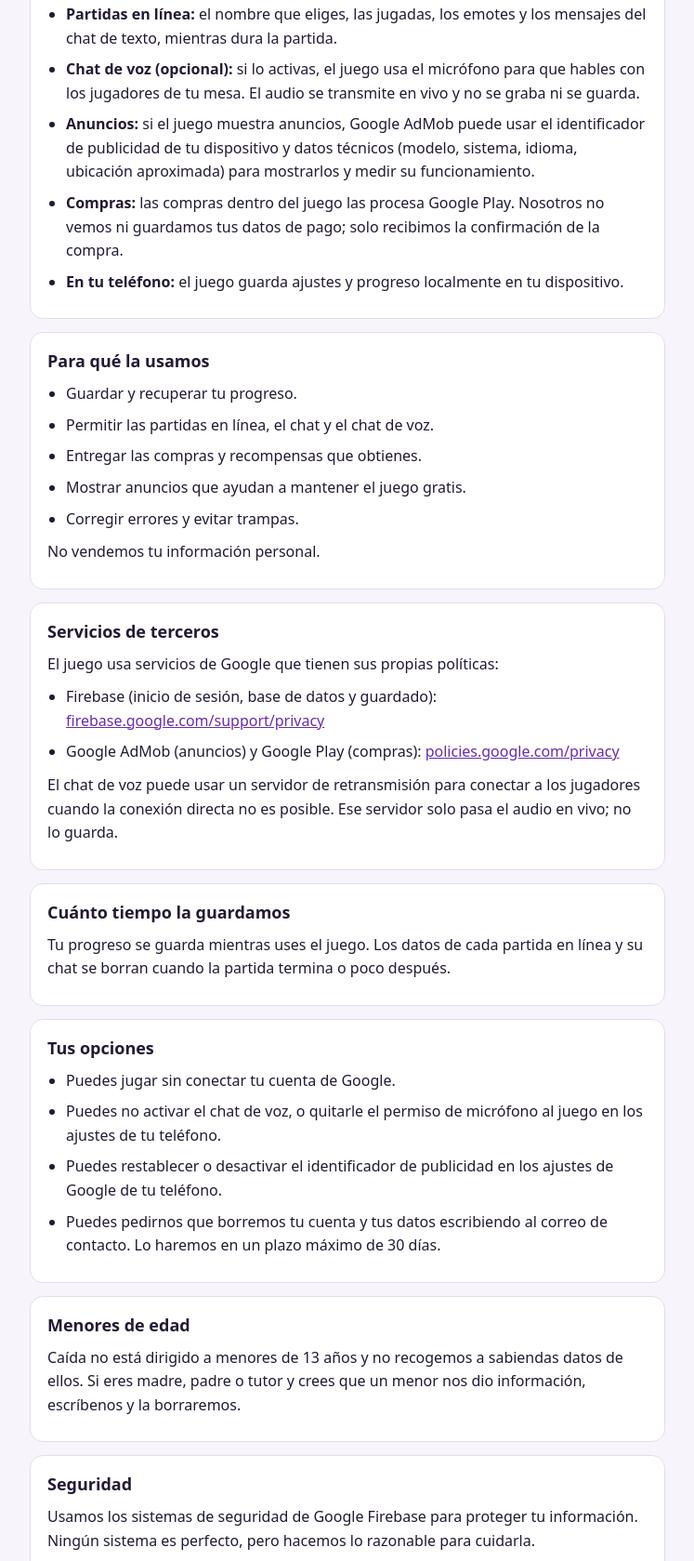
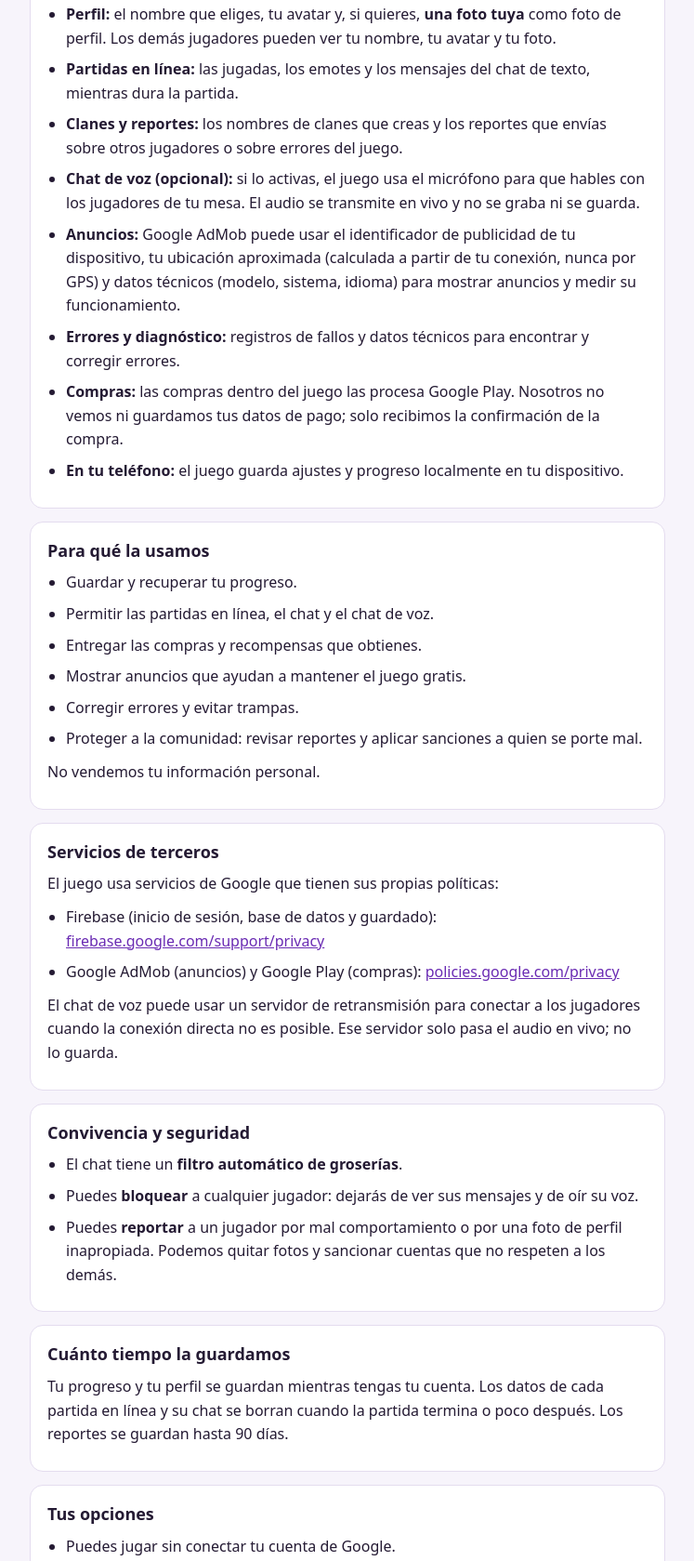
Before and after one commit to AlfniuT/Caida, a plain HTML site: page privacidad.html in a window 1280 px wide. Shown: the part 514-2193 px from the top of the page at 93% size, without its empty margins (266-1013 px from the left). Drawn offline with Linux system fonts and the light colour scheme.

Commit message:
Add files via upload

```diff
--- a/privacidad.html
+++ b/privacidad.html
@@ -23,7 +23,7 @@ a{color:var(--ac)}
 <body>
 <main>
 <h1>Política de privacidad de Caída</h1>
-<p class="fecha">Última actualización: 22 de octubre de 2026</p>
+<p class="fecha">Última actualización: 26 de octubre de 2026</p>
 
 <section>
 <h2>Quiénes somos</h2>
@@ -36,9 +36,12 @@ a{color:var(--ac)}
 <ul>
 <li><b>Cuenta de Google (opcional):</b> si conectas tu cuenta para guardar tu progreso, recibimos tu correo electrónico y un identificador de usuario. Si no la conectas, el juego usa un identificador anónimo.</li>
 <li><b>Progreso del juego:</b> oro, gemas, objetos, estadísticas y ajustes, para que no los pierdas al cambiar de teléfono.</li>
-<li><b>Partidas en línea:</b> el nombre que eliges, las jugadas, los emotes y los mensajes del chat de texto, mientras dura la partida.</li>
+<li><b>Perfil:</b> el nombre que eliges, tu avatar y, si quieres, <b>una foto tuya</b> como foto de perfil. Los demás jugadores pueden ver tu nombre, tu avatar y tu foto.</li>
+<li><b>Partidas en línea:</b> las jugadas, los emotes y los mensajes del chat de texto, mientras dura la partida.</li>
+<li><b>Clanes y reportes:</b> los nombres de clanes que creas y los reportes que envías sobre otros jugadores o sobre errores del juego.</li>
 <li><b>Chat de voz (opcional):</b> si lo activas, el juego usa el micrófono para que hables con los jugadores de tu mesa. El audio se transmite en vivo y no se graba ni se guarda.</li>
-<li><b>Anuncios:</b> si el juego muestra anuncios, Google AdMob puede usar el identificador de publicidad de tu dispositivo y datos técnicos (modelo, sistema, idioma, ubicación aproximada) para mostrarlos y medir su funcionamiento.</li>
+<li><b>Anuncios:</b> Google AdMob puede usar el identificador de publicidad de tu dispositivo, tu ubicación aproximada (calculada a partir de tu conexión, nunca por GPS) y datos técnicos (modelo, sistema, idioma) para mostrar anuncios y medir su funcionamiento.</li>
+<li><b>Errores y diagnóstico:</b> registros de fallos y datos técnicos para encontrar y corregir errores.</li>
 <li><b>Compras:</b> las compras dentro del juego las procesa Google Play. Nosotros no vemos ni guardamos tus datos de pago; solo recibimos la confirmación de la compra.</li>
 <li><b>En tu teléfono:</b> el juego guarda ajustes y progreso localmente en tu dispositivo.</li>
 </ul>
@@ -52,6 +55,7 @@ a{color:var(--ac)}
 <li>Entregar las compras y recompensas que obtienes.</li>
 <li>Mostrar anuncios que ayudan a mantener el juego gratis.</li>
 <li>Corregir errores y evitar trampas.</li>
+<li>Proteger a la comunidad: revisar reportes y aplicar sanciones a quien se porte mal.</li>
 </ul>
 <p>No vendemos tu información personal.</p>
 </section>
@@ -67,8 +71,17 @@ a{color:var(--ac)}
 </section>
 
 <section>
+<h2>Convivencia y seguridad</h2>
+<ul>
+<li>El chat tiene un <b>filtro automático de groserías</b>.</li>
+<li>Puedes <b>bloquear</b> a cualquier jugador: dejarás de ver sus mensajes y de oír su voz.</li>
+<li>Puedes <b>reportar</b> a un jugador por mal comportamiento o por una foto de perfil inapropiada. Podemos quitar fotos y sancionar cuentas que no respeten a los demás.</li>
+</ul>
+</section>
+
+<section>
 <h2>Cuánto tiempo la guardamos</h2>
-<p>Tu progreso se guarda mientras uses el juego. Los datos de cada partida en línea y su chat se borran cuando la partida termina o poco después.</p>
+<p>Tu progreso y tu perfil se guardan mientras tengas tu cuenta. Los datos de cada partida en línea y su chat se borran cuando la partida termina o poco después. Los reportes se guardan hasta 90 días.</p>
 </section>
 
 <section>
@@ -77,7 +90,8 @@ a{color:var(--ac)}
 <li>Puedes jugar sin conectar tu cuenta de Google.</li>
 <li>Puedes no activar el chat de voz, o quitarle el permiso de micrófono al juego en los ajustes de tu teléfono.</li>
 <li>Puedes restablecer o desactivar el identificador de publicidad en los ajustes de Google de tu teléfono.</li>
-<li>Puedes pedirnos que borremos tu cuenta y tus datos escribiendo al correo de contacto. Lo haremos en un plazo máximo de 30 días.</li>
+<li>Puedes dejar de mostrar tu foto cuando quieras eligiendo otro avatar en Personalizar.</li>
+<li>Puedes pedirnos que borremos tu cuenta y tus datos. Lo haremos en un plazo máximo de 30 días. Mira cómo hacerlo en <a href="borrar-cuenta.html">Borrar mi cuenta</a>.</li>
 </ul>
 </section>
 
```
